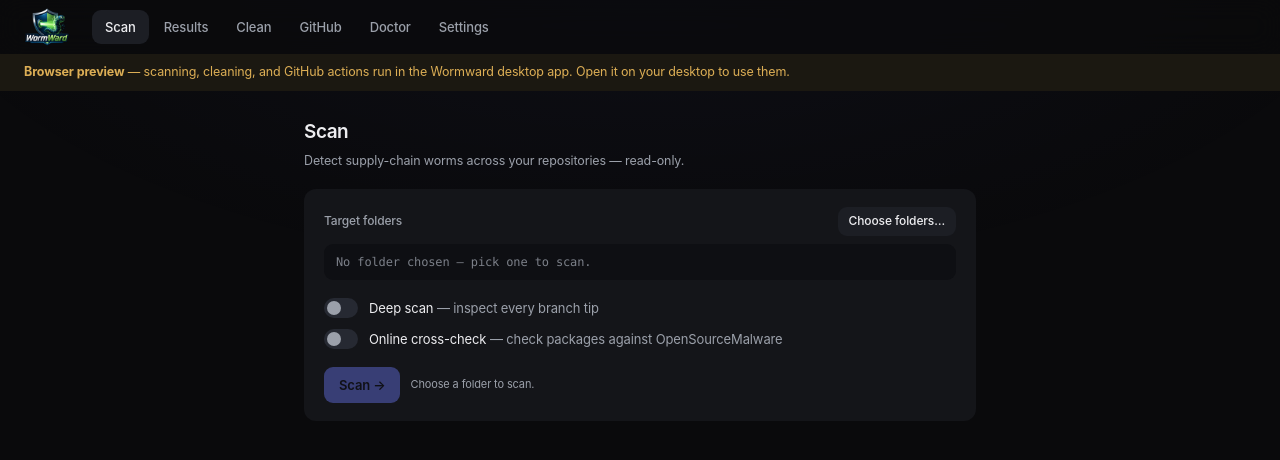
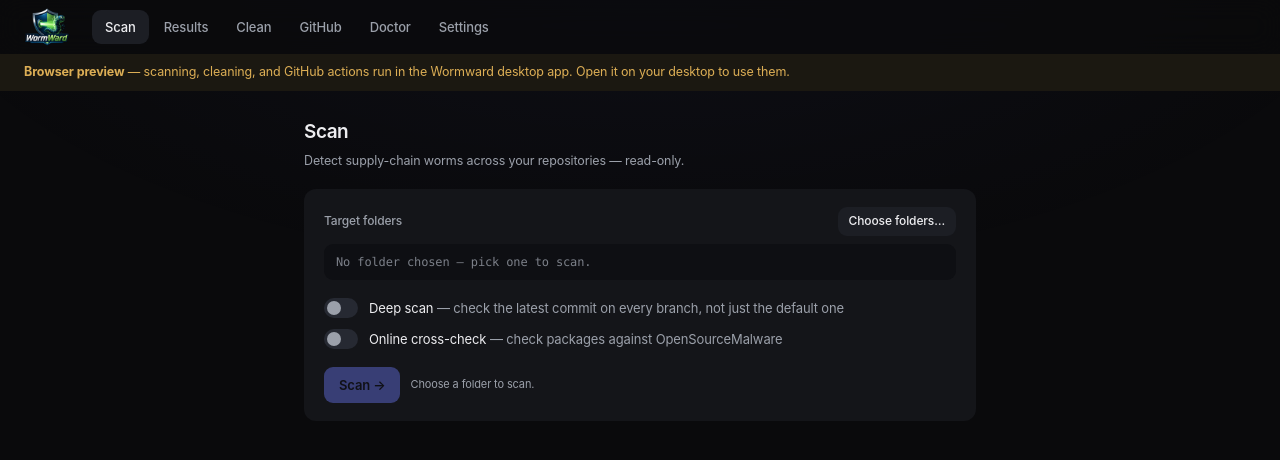
Before and after one commit to 0fatihyildiz/wormward, a Svelte app in the folder apps/desktop/: page / in a window 1280 px wide. Shown: the top 460 px of the page. Built offline with nearby package versions, Linux system fonts and the light colour scheme.

Commit message:
feat(desktop): scan options fieldset + keyboard-scrollable log (phase 2)
Group the scan toggles in a fieldset/legend, make the progress log
keyboard-focusable and scrollable (role=log), and reword the deep-scan option
into plain "what this does" copy.

```diff
--- a/apps/desktop/src/routes/Scan.svelte
+++ b/apps/desktop/src/routes/Scan.svelte
@@ -89,11 +89,12 @@
       </p>
     </div>
 
-    <div class="opts">
+    <fieldset class="opts">
+      <legend class="sr">Scan options</legend>
       <label class="switch">
         <input type="checkbox" bind:checked={deep} disabled={app.scanning} />
         <span class="track"></span>
-        <span class="lbl">Deep scan <span class="muted">— inspect every branch tip</span></span>
+        <span class="lbl">Deep scan <span class="muted">— check the latest commit on every branch, not just the default one</span></span>
       </label>
       <label class="switch">
         <input type="checkbox" bind:checked={online} disabled={app.scanning} />
@@ -106,7 +107,7 @@
           service.{#if noOsmToken} Needs a token — add one in Settings.{/if}
         </p>
       {/if}
-    </div>
+    </fieldset>
 
     <div class="row">
       {#if app.scanning}
@@ -145,7 +146,9 @@
 
   {#if app.scanning || repoLog.length}
     <section class="terminal">
-      <div class="term-body" bind:this={bodyEl}>
+      <!-- svelte-ignore a11y_no_noninteractive_tabindex -->
+      <!-- Intentionally focusable so the scrollable log is keyboard-scrollable (WCAG 2.1.1). -->
+      <div class="term-body" bind:this={bodyEl} tabindex="0" role="log" aria-label="Scan progress log">
         {#each repoLog as r (r.repo)}
           {#if r.phase === "scanning"}
             <div class="line scanning">
@@ -184,7 +187,7 @@
     word-break: break-all;
   }
   .path-preview.empty { color: var(--faint); }
-  .opts { display: flex; flex-direction: column; gap: 4px; padding: 2px 0; }
+  .opts { display: flex; flex-direction: column; gap: 4px; padding: 2px 0; margin: 0; border: 0; min-width: 0; }
   .opt-note {
     font-size: 11.5px;
     color: var(--muted);
```
